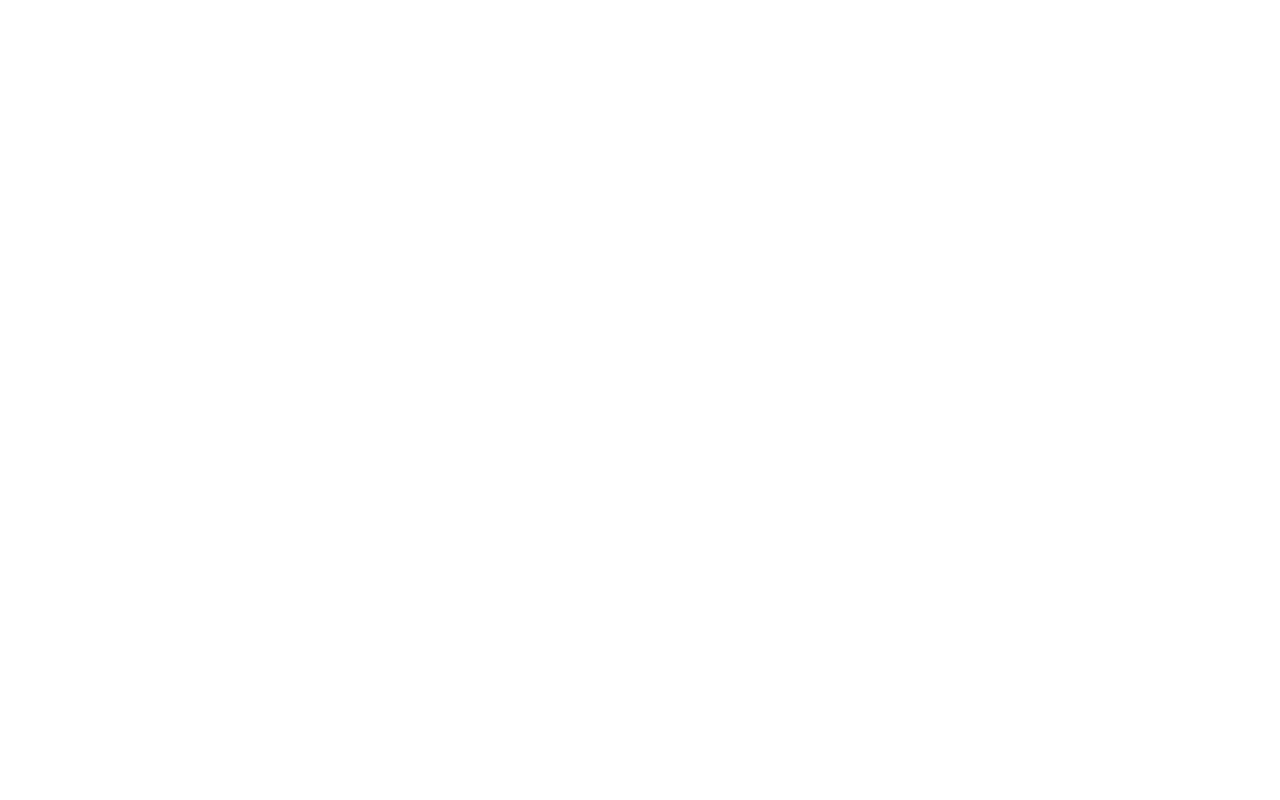
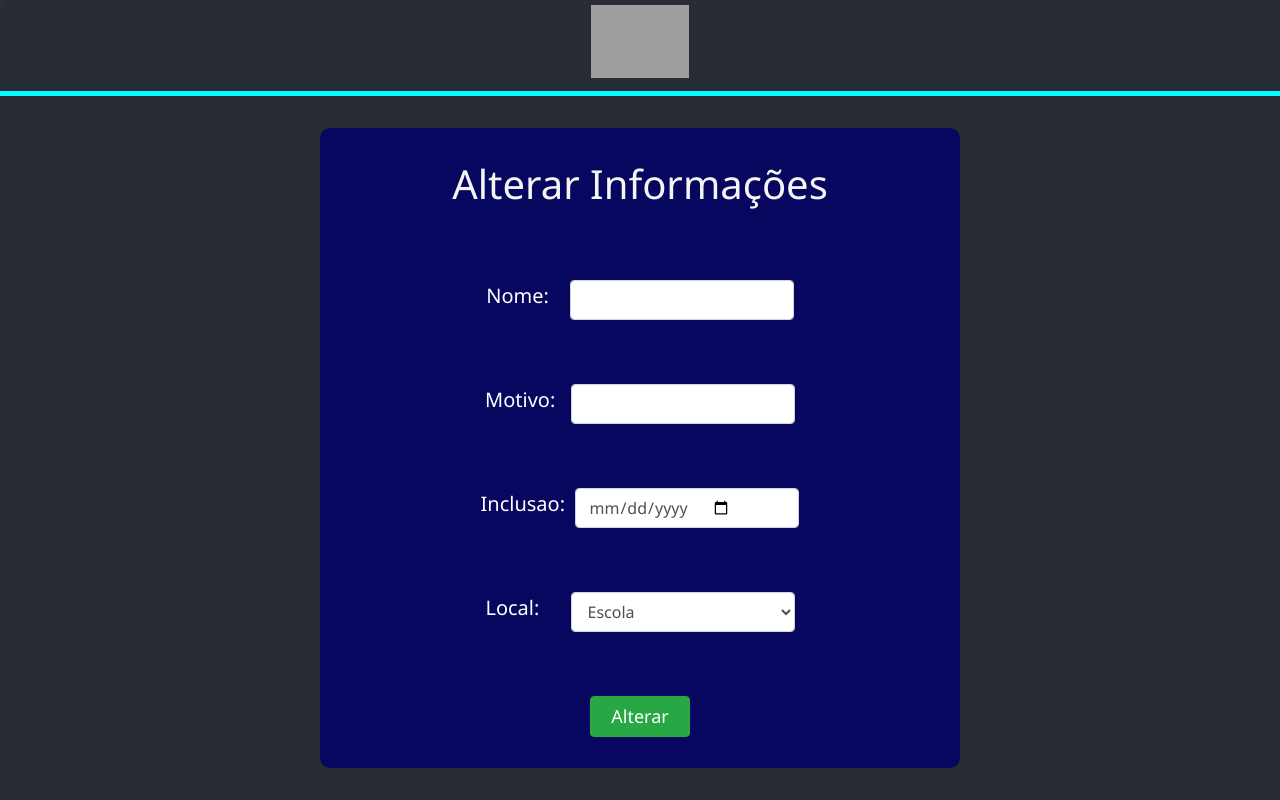
Before and after one commit to FelipeSilva-Code/ListaNegra, a React app in the folder frontend02/: page /alterar in a window 1280 px wide. Built offline with nearby package versions, Linux system fonts and the light colour scheme; grey boxes are pictures that could not be loaded.

Commit message:
Add tela de alterar + menu

```diff
--- a/frontend02/package.json
+++ b/frontend02/package.json
@@ -3,6 +3,8 @@
   "version": "0.1.0",
   "private": true,
   "dependencies": {
+    "@material-ui/core": "^4.11.0",
+    "@material-ui/icons": "^4.9.1",
     "@testing-library/jest-dom": "^4.2.4",
     "@testing-library/react": "^9.5.0",
     "@testing-library/user-event": "^7.2.1",
--- /dev/null
+++ b/frontend02/src/Components/Menu/index.css
@@ -0,0 +1,20 @@
+.menu{
+    position: fixed;
+    width: 100%;
+    height: 12vh;
+    background-color : #282c34;
+    border-bottom: 5px aqua solid;
+    display: flex;
+    align-items: center;
+    justify-content: center;
+
+}
+.divHeader{
+    display: flex;
+    align-items: center;
+    background-color: blanchedalmond;
+    height: 12vh;
+}
+.imgLogo{
+    height: 90%;
+}
--- /dev/null
+++ b/frontend02/src/Components/Menu/index.js
@@ -0,0 +1,13 @@
+import React from'react';
+import './index.css';
+import { Link } from 'react-router-dom';
+
+export default function Menu (){
+    return(
+        <div className="divHeader">
+          <header className="menu">
+             <Link className="imgLogo" to="/"><img className="imgLogo"  src="https://fontmeme.com/permalink/200812/a7b26cf805b9c79f5231316f98a530fb.png" alt="netflix-font"/></Link>
+          </header>
+        </div>
+    )
+}
--- /dev/null
+++ b/frontend02/src/Pages/Alterar/index.css
@@ -0,0 +1,34 @@
+.containerAlterar{
+    height: 88vh;
+    background-color : #282c34;
+    width: 100%;
+    display: flex;
+    align-items: center;
+    justify-content: center;
+    color : whitesmoke;
+
+}
+.containerCentralAlterar{
+    height: 80vh;
+    width: 50%;
+    background-color: rgb(7, 7, 95);
+    display: flex;
+    align-items: center;
+    flex-direction: column;
+    justify-content: space-around;
+    border-radius: 10px;
+}
+
+.inputsAlterar{
+    display: flex;
+    align-items: center;
+    justify-content: center;
+    height: 5vh;
+    color: white;
+    width: 100%;
+    font-size: 20px;
+}
+.btn-success{
+    width: 100px;
+    font-size: 18px;
+}
--- /dev/null
+++ b/frontend02/src/Pages/Alterar/index.js
@@ -0,0 +1,105 @@
+import React, { useState, useRef } from 'react';
+import './index.css'
+import ListaNegra from '../../services/ListaNegraApi';
+import { ToastContainer, toast } from 'react-toastify';
+import LoadingBar from 'react-top-loading-bar';
+import 'react-toastify/dist/ReactToastify.css';
+import Menu from  '../../Components/Menu'
+
+const api = new ListaNegra();
+
+export default function Alterar (props) {
+
+    const loadingBar = useRef(null);
+
+     const [id, setId] = useState();
+     const [nome, setNome] = useState();
+     const [inclusao, setInclusao] = useState();
+     const [motivo, setMotivo] = useState();
+     const [local, setLocal] = useState();
+
+     const alterarClick = async () => {
+
+        let r = window.confirm("Você irá editar uma pessoa da lista negra!!!");
+
+        if(r === true){
+         loadingBar.current.continuousStart();
+
+        await api.alterar(id, {
+            nome: nome,
+            inclusao: inclusao,
+            motivo: motivo,
+            local: local
+        });
+
+         loadingBar.current.complete();
+
+        toast.dark("Alterado com sucesso!!!")
+    }
+       else{
+           return "Você apertou Cancelar!!!"
+       }
+
+     }
+
+
+    return(
+       <>
+        <LoadingBar
+                height={4}
+                color="#f11946"
+                ref={loadingBar}
+            />
+            <Menu/>
+        <div className="containerAlterar">
+            <LoadingBar
+                height={4}
+                color="#f11946"
+                ref={loadingBar}
+            />
+
+
+
+            <div className="containerCentralAlterar">
+
+
+            <h1>Alterar Informações</h1>
+
+
+            <div className="inputsAlterar">
+                    <label>Nome: &nbsp; &nbsp;</label>
+                    <input onChange={(e) => setNome(e.target.value)} className="form-control" type="text"></input>
+            </div>
+
+            <div className="inputsAlterar">
+                    <label>Motivo:&nbsp; &nbsp;</label>
+                    <input onChange={(e) => setMotivo(e.target.value)} className="form-control" type="text"></input>
+            </div>
+
+            <div className="inputsAlterar">
+                    <label>Inclusao: &nbsp;</label>
+                    <input onChange={(e) => setInclusao(e.target.value)} className="form-control" type="date"></input>
+            </div>
+
+            <div className="inputsAlterar">
+                    <label>Local: &nbsp; &nbsp; &nbsp;</label>
+                    <select onChange={(e) => setLocal(e.target.value)} className="form-control">
+                    <option value="Escola">Escola</option>
+                    <option value="Trabalho">Trabalho</option>
+                    <option value="Rua">Rua</option>
+                    <option value="Outro">Outro</option>
+                </select>
+            </div>
+
+            <div className="inputsAlterar">
+                    <button onClick={alterarClick} className="btn btn-success">Alterar</button>
+            </div>
+
+
+            </div>
+
+         <ToastContainer/>
+        </div>
+        </>
+    )
+}
--- a/frontend02/src/Pages/App/index.js
+++ b/frontend02/src/Pages/App/index.js
@@ -16,7 +16,7 @@ function App() {
 
         <div>
           <h2>
-            <Link to="/consultar">Consultar/Deletar</Link>
+            <Link to="/consultar">Consultar/Deletar/Alterar</Link>
           </h2>
         </div>
 
--- a/frontend02/src/Pages/Cadastrar/index.css
+++ b/frontend02/src/Pages/Cadastrar/index.css
@@ -3,7 +3,7 @@
     display: flex;
     align-items: center;
     justify-content: center;
-    height: 100vh;
+    height: 88vh;
 }
 .containerCentroCadastrar{
     display: flex;
--- a/frontend02/src/Pages/Cadastrar/index.js
+++ b/frontend02/src/Pages/Cadastrar/index.js
@@ -3,6 +3,7 @@ import ListaNegra from '../../services/ListaNegraApi';
 import {ToastContainer, toast} from 'react-toastify';
 import  './index.css';
 import 'react-toastify/dist/ReactToastify.css'
+import Menu from "../../Components/Menu"
 
 const api = new ListaNegra()
 
@@ -24,6 +25,8 @@ export default function Cadastrar() {
     }
 
     return(
+        <>
+        <Menu/>
         <div className="containerCadastrar">
             <div className="containerCentroCadastrar">
 
@@ -72,5 +75,6 @@ export default function Cadastrar() {
                 <ToastContainer/>
             </div>
         </div>
+        </>
     )
 }
--- a/frontend02/src/Pages/Consultar/index.css
+++ b/frontend02/src/Pages/Consultar/index.css
@@ -3,11 +3,11 @@
     display : flex;
     align-items : center;
     justify-content : center;
-    height : 100vh;;
+    height : 88vh;
 }
 .containerCentroConsultar{
     display: flex;
-    width: 50%;
+    width: 70%;
     height: 75vh;
     background-color: snow;
     flex-direction: column;
@@ -30,7 +30,7 @@ color : #282c34;
 }
 .tableConsultar{
   height: 70%;
-  width: 90%;
+  width: 95%;
   overflow : scroll
 
 }
--- a/frontend02/src/Pages/Consultar/index.js
+++ b/frontend02/src/Pages/Consultar/index.js
@@ -3,6 +3,9 @@ import ListaNegraApi from '../../services/ListaNegraApi'
 import LoadingBar from 'react-top-loading-bar';
 import { ToastContainer, toast } from 'react-toastify';
 import './index.css'
+import { Link } from 'react-router-dom';
+import Menu from '../../Components/Menu'
+
 
 const api = new ListaNegraApi();
 
@@ -10,11 +13,15 @@ export default function Consultar() {
 
   const loadingBar = useRef(null);
 
+  const [registros, setRegistros] = useState([]);
 
-  const [registros, setRegistros] = useState([]);
+  const [pessoa, setPessoa] = useState({nome:"" , motivo:"", inclusao:"", local:""});
+
+
 
 
   const consultarClick = async () => {
+
 
     loadingBar.current.continuousStart();
 
@@ -24,7 +31,23 @@ export default function Consultar() {
       loadingBar.current.complete();
   }
 
+   const dadosAlterar = (item) => {
+
+    setPessoa(pessoa.nome = item.nome,
+              pessoa.motivo = item.motivo,
+              pessoa.inclusao = item.inclusao,
+              pessoa.local = item.local);
+
+              console.log(pessoa)
+  }
+
+
   const deletarClick = async (id) => {
+
+
+    var r = window.confirm("Você irá excluir uma pessoa da lista negra!");
+
+    if (r === true) {
       loadingBar.current.continuousStart();
 
       await api.deletar(id);
@@ -35,10 +58,15 @@ export default function Consultar() {
 
       loadingBar.current.complete();
     }
+    else {
+      return "Você pressionou Cancelar!";
+    }
 
-
+  }
 
     return (
+      <>
+      <Menu/>
       <div className="containerConsultar">
         <div className="containerCentroConsultar">
               <LoadingBar
@@ -48,7 +76,6 @@ export default function Consultar() {
               />
 
               <h1 className="tituloConsultar">Consultar na Lista Negra</h1>
-
 
           <div className="tableConsultar">
             <table className="table table-striped">
@@ -60,18 +87,24 @@ export default function Consultar() {
                   <th>Inclusao</th>
                   <th>Local</th>
                   <th>Excluir</th>
+                  <th>Alterar</th>
                 </tr>
               </thead>
 
               <tbody>
                 {registros.map((item) => (
                   <tr key={item.id}>
-                    <td scope="row">#{item.id}</td>
+                    <td>#{item.id}</td>
                     <td>{item.nome}</td>
                     <td>{item.motivo}</td>
                     <td>{new Date(item.inclusao + "Z").toDateString()}</td>
                     <td>{item.local}</td>
                     <td><button className="btn btn-danger" onClick={() => deletarClick(item.id)}>Deletar</button></td>
+                    <td><Link to='/alterar'>
+                         <button className="btn btn-info"
+                         onClick={() => dadosAlterar(item)}>
+                         Alterar
+                      </button></Link></td>
                   </tr>
                 ))}
               </tbody>
@@ -79,11 +112,14 @@ export default function Consultar() {
           </div>
 
           <div className="btnConsultar">
-            <button class="btn btn-warning" onClick={consultarClick}>Consultar</button>
+            <button className="btn btn-warning" onClick={consultarClick}>Consultar</button>
           </div>
+
+
 
           <ToastContainer/>
         </div>
       </div>
+      </>
     );
 }
--- a/frontend02/src/Routes.js
+++ b/frontend02/src/Routes.js
@@ -3,6 +3,7 @@ import {Switch, BrowserRouter, Route} from 'react-router-dom'
 import Cadastrar from './Pages/Cadastrar';
 import Consultar from './Pages/Consultar';
 import App from './Pages/App';
+import Alterar from './Pages/Alterar';
 
 export default function Routes () {
     return (
@@ -11,6 +12,7 @@ export default function Routes () {
           <Route path="/" exact component={App}></Route>
           <Route path="/cadastrar" exact component={Cadastrar}></Route>
           <Route path="/consultar" exact component={Consultar}></Route>
+          <Route path="/alterar" exact component={Alterar}></Route>
         </Switch>
       </BrowserRouter>
     );
--- a/frontend02/src/services/ListaNegraApi.js
+++ b/frontend02/src/services/ListaNegraApi.js
@@ -20,6 +20,10 @@ export default class ListaNegraApi{
      await api.delete(`/listanegra/${id}` );
    }
 
+   async alterar(id, req){
+     await api.put(`/listanegra/${id}`, req)
+   }
+
 
 
 }
```
Also changed, not shown: 4 other files. Lines whose indentation alone changed are shown as unchanged.
